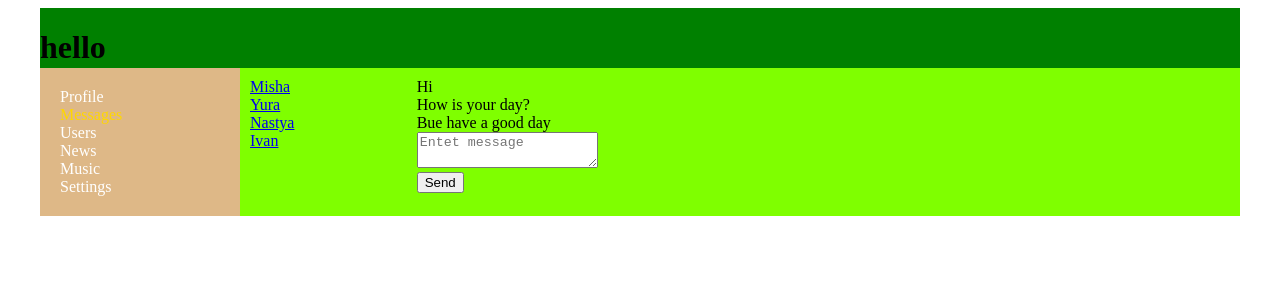
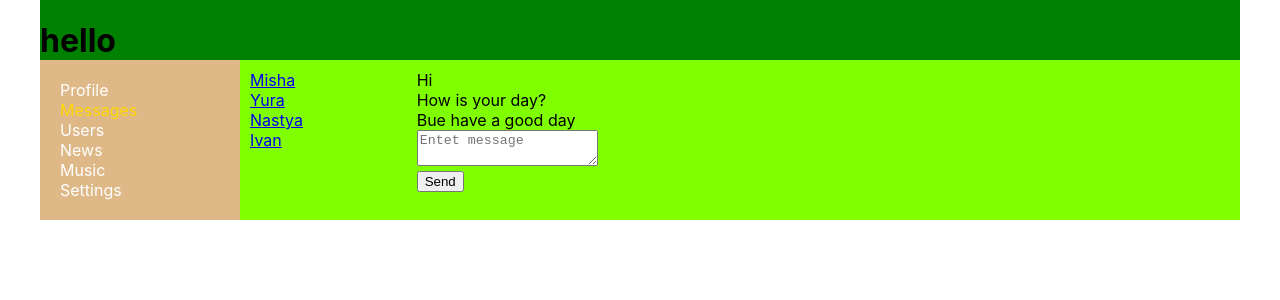
Before and after one commit to marodi-mykhailo/react-redux-typescript-SocialNetwork, a React (Create React App) app: page /dialogs in a window 1280 px wide. Shown: the top 300 px of the page. Built offline with nearby package versions, Linux system fonts and the light colour scheme.

Commit message:
use Context API /44

```diff
--- a/src/App.tsx
+++ b/src/App.tsx
@@ -3,14 +3,11 @@ import styles from './App.module.css'
 import Head from "./components/Header/Header";
 import NavBar from "./components/NavBar/NavBar";
 import Profile from "./components/Profile/Profile";
-import Dialogs from "./components/Dialogs/Dialogs";
 import {Route} from 'react-router-dom';
-import {ReduxStoreType} from "./redux/redux-store";
 import DialogsContainer from "./components/Dialogs/DialogsContainer";
 
 
 type AppPropsType = {
-    store: any
 }
 
 function App(props: AppPropsType) {
@@ -22,14 +19,12 @@ function App(props: AppPropsType) {
                 <NavBar/>
                 <div className={styles.appWrapperContent}>
                     <Route path='/dialogs'
-                           render={() => <DialogsContainer
-                               store={props.store}
-                           />
+                           render={() =>
+                               <DialogsContainer />
                            }/>
                     <Route path='/profile'
                            component={() =>
-                               <Profile
-                                   store={props.store}/>
+                               <Profile />
                            }/>
                 </div>
             </div>
--- /dev/null
+++ b/src/StoreContext.tsx
@@ -0,0 +1,18 @@
+import React from "react";
+import {StoreType} from "./redux/store";
+
+const StoreContext = React.createContext({} as StoreType
+)
+
+type ProviderType = {
+    store: any
+    children: any
+}
+
+export const Provider = (props: ProviderType) =>{
+    return <StoreContext.Provider value={props.store}>
+        {props.children}
+        </StoreContext.Provider>
+}
+
+export default StoreContext;
--- a/src/components/Dialogs/Dialogs.tsx
+++ b/src/components/Dialogs/Dialogs.tsx
@@ -12,7 +12,6 @@ type DialogsPropsType = {
 
 
 const Dialogs = (props: DialogsPropsType) => {
-debugger
     let dialogsElements = props.dialogsData.dialogs.map((dialog: { name: string; id: string; }) => <DialogItem name={dialog.name} id={dialog.id}/>)
     let messagesElements = props.dialogsData.messages.map((message: { message: string; }) => <Message message={message.message}/>)
     let newMessageBody = props.dialogsData.newMessageBody
--- a/src/components/Dialogs/DialogsContainer.tsx
+++ b/src/components/Dialogs/DialogsContainer.tsx
@@ -1,25 +1,35 @@
-import React, {ChangeEvent} from "react";
+import React from "react";
 import Dialogs from "./Dialogs";
 import {sendMessageActionCreator, updateNewMessageBodyActionCreator} from "../../redux/dialogsReducer";
+import StoreContext from "../../StoreContext";
 
-type DialogsPropsType = {
-    store: any
-}
+type DialogsPropsType = {}
 
 
 const DialogsContainer = (props: DialogsPropsType) => {
-    debugger
-    const dialogsData = props.store.getState().dialogsReducer;
 
-    let onSendMessageClick = () => {
-        props.store.dispatch(sendMessageActionCreator())
-    }
+    return (
+        <StoreContext.Consumer>
+            {
+                (store) => {
+                    const dialogsData = store.getState().dialogsPage;
 
-    let onNewMessageChange = (text: string) => {
-        props.store.dispatch(updateNewMessageBodyActionCreator(text))
-    }
-    return (
-        <Dialogs dialogsData={dialogsData} sendMessageClick={onSendMessageClick} newMessageChange={onNewMessageChange}/>
+                    let onSendMessageClick = () => {
+                        store.dispatch(sendMessageActionCreator())
+                    }
+
+                    let onNewMessageChange = (text: string) => {
+                        store.dispatch(updateNewMessageBodyActionCreator(text))
+                    }
+                    return (
+                        <Dialogs dialogsData={dialogsData}
+                                 sendMessageClick={onSendMessageClick}
+                                 newMessageChange={onNewMessageChange}/>
+                    )
+
+                }
+            }
+        </StoreContext.Consumer>
     )
 }
 
--- a/src/components/Profile/MyPosts/MyPostContainer.tsx
+++ b/src/components/Profile/MyPosts/MyPostContainer.tsx
@@ -1,28 +1,41 @@
 import React from "react";
 import MyPosts from "./MyPosts";
 import {addPostActionCreator, updateNewPostTextActionCreator} from "../../../redux/profileReducer";
+import StoreContext from "../../../StoreContext";
 
-type myPostsPropsType = {
-    store: any
-}
+type myPostsPropsType = {}
 
 
 const MyPostsContainer = (props: myPostsPropsType) => {
 
-   const postData = props.store.getState().profileReducer;
-
-    const onAddPost = () => {
-        props.store.dispatch(addPostActionCreator());
-    }
 
 
-    const onPostChange = (text:string) => {
-        props.store.dispatch(updateNewPostTextActionCreator(text))
+    return (
+        <StoreContext.Consumer>
+            {
+                (store) => {
+                    const postData = store.getState().profilePage;
 
-    }
+                    const onAddPost = () => {
+                        store.dispatch(addPostActionCreator());
+                    }
 
-    return (
-       <MyPosts postData={postData}  postChange={onPostChange} addPost={onAddPost} />
+
+                    const onPostChange = (text: string) => {
+                        store.dispatch(updateNewPostTextActionCreator(text))
+
+                    }
+                    return (
+                        <MyPosts
+                            postData={postData}
+                            postChange={onPostChange}
+                            addPost={onAddPost}/>
+                    )
+
+                }
+            }
+        </StoreContext.Consumer>
+
     )
 }
 
--- a/src/components/Profile/Profile.tsx
+++ b/src/components/Profile/Profile.tsx
@@ -4,14 +4,13 @@ import ProfileInfo from "./ProfileInfo/ProfileInfo";
 import MyPostsContainer from "./MyPosts/MyPostContainer";
 
 type profilePropsType = {
-   store: any
 }
 
 const Profile = (props: profilePropsType) => {
     return (
         <div className={styles.contentWrapper}>
             <ProfileInfo/>
-            <MyPostsContainer store={props.store}/>
+            <MyPostsContainer />
         </div>
     )
 }
--- a/src/index.tsx
+++ b/src/index.tsx
@@ -2,14 +2,20 @@ import ReactDOM from "react-dom";
 import {BrowserRouter} from "react-router-dom";
 import App from "./App";
 import React from "react";
-import store, {ReduxStoreType} from "./redux/redux-store";
+import './index.css'
+import {Provider} from "./StoreContext";
+import store, {AppStateType} from "./redux/redux-store";
 
 
-export const rerenderEntireTree = (state: ReduxStoreType) => {
+
+
+export const rerenderEntireTree = (state:AppStateType ) => {
 
     ReactDOM.render(
         <BrowserRouter>
-            <App store={store} />
+            <Provider store={store}>
+                <App/>
+            </Provider>
         </BrowserRouter>,
         document.getElementById('root')
     );
--- a/src/redux/redux-store.ts
+++ b/src/redux/redux-store.ts
@@ -4,15 +4,12 @@ import dialogsReducer, {InitialDialogState} from "./dialogsReducer";
 
 
 let reducers = combineReducers({
-    profileReducer: profileReducer,
-    dialogsReducer: dialogsReducer,
+    profilePage: profileReducer,
+    dialogsPage: dialogsReducer,
 })
 
-export type ReduxStoreType = {
-    profileReducer: InitialProfileState,
-    dialogsReducer: InitialDialogState
-}
 
 let store = createStore(reducers);
+export type AppStateType = ReturnType<typeof reducers>
 
 export default store;
```
